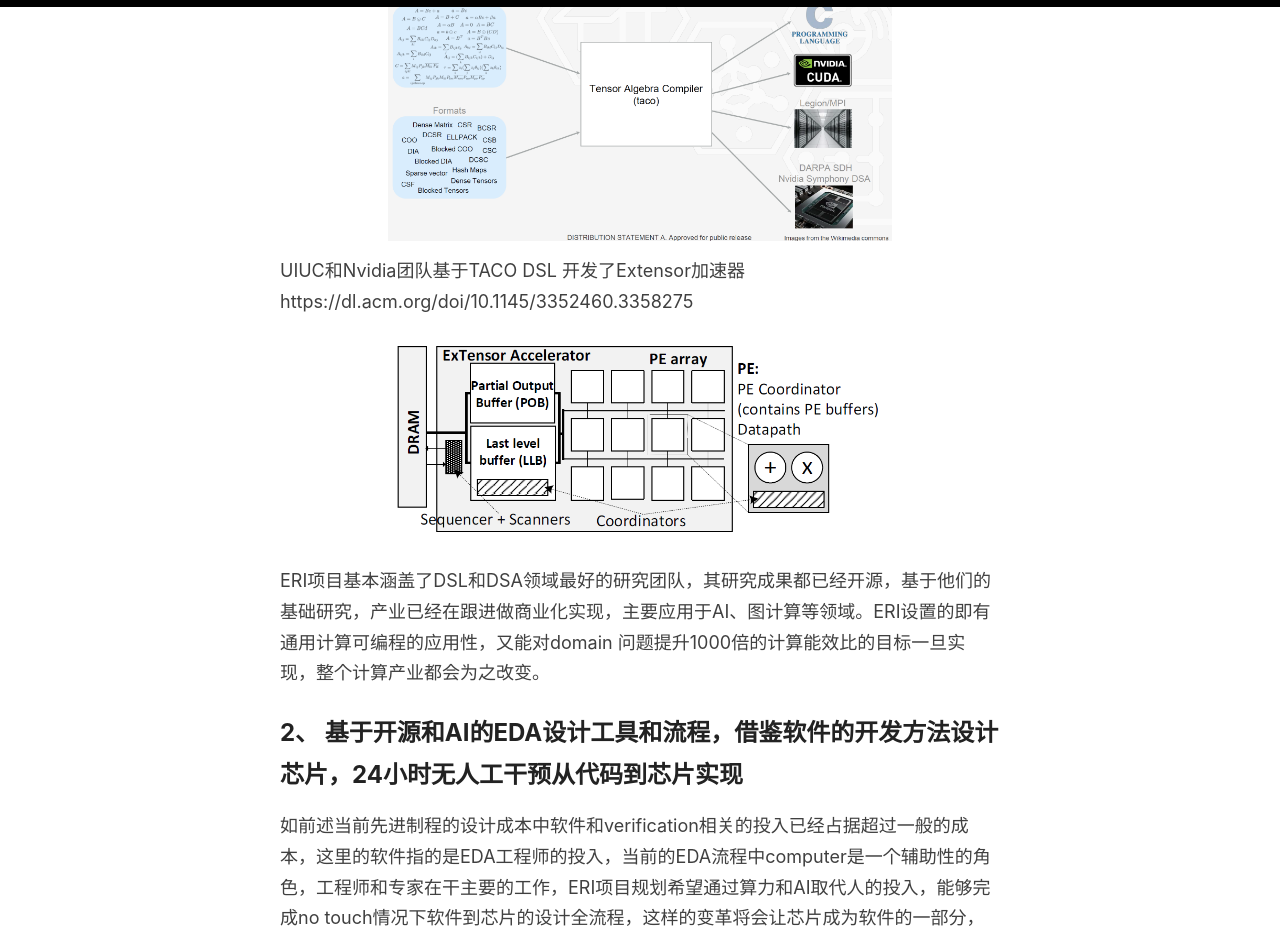
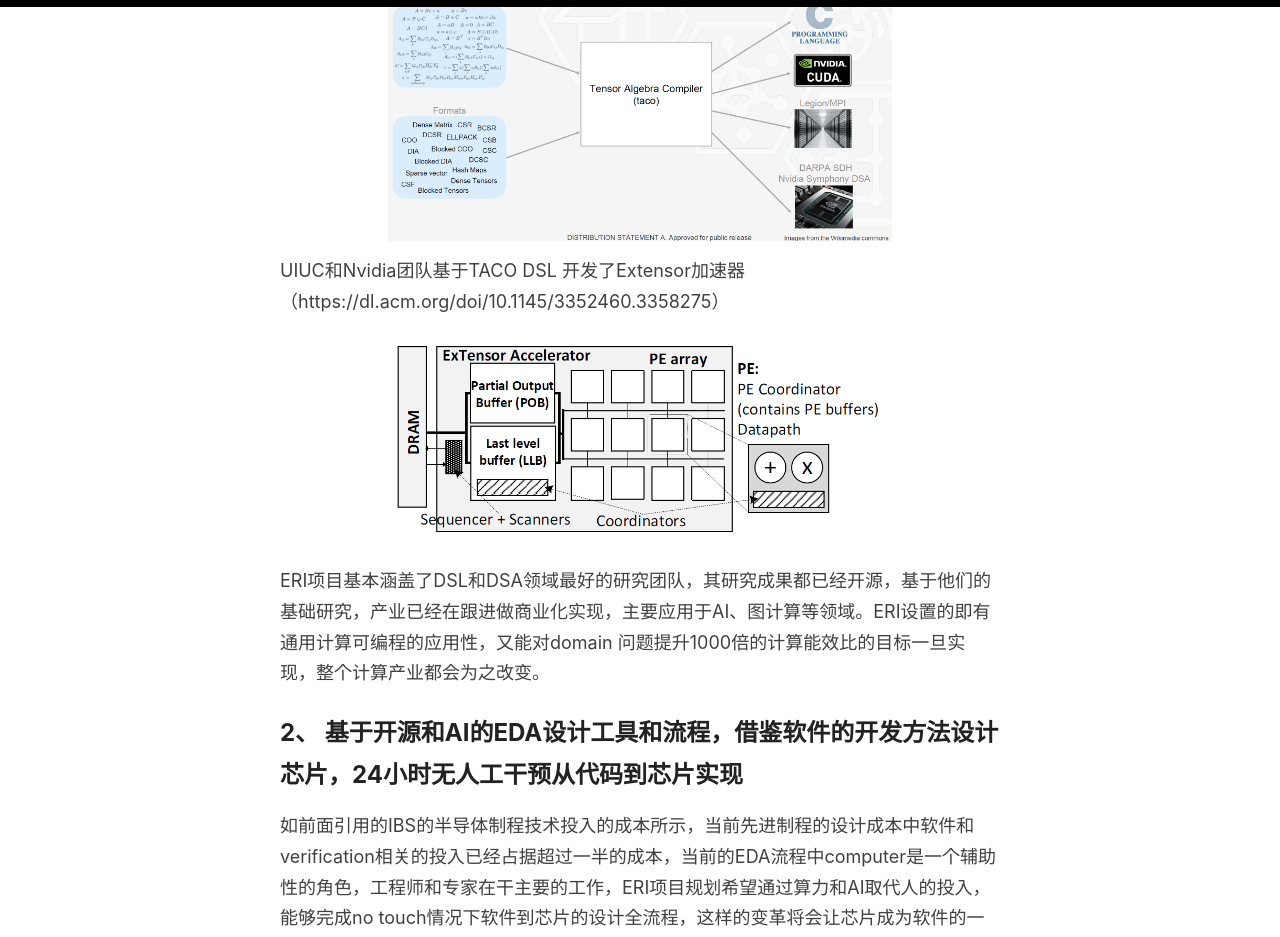
Before and after one commit to sbagga/mistyminds, a Jekyll site: the page built from _posts/2020-6-28-从ERI看半导体产业下一个10年的发展趋势.md, in a window 1280 px wide and 1400 px high, scrolled down 9122 px. Shown: the top 937 px of the window. Built offline with Jekyll 4.4.1, drawn with Linux system fonts in a browser that asks for light colours; some of the changed text lies outside the part shown.

Commit message:
Update 2020-6-28-从ERI看半导体产业下一个10年的发展趋势.md

```diff
--- a/_posts/2020-6-28-从ERI看半导体产业下一个10年的发展趋势.md
+++ b/_posts/2020-6-28-从ERI看半导体产业下一个10年的发展趋势.md
@@ -95,8 +95,7 @@ SDH另外一个项目是MIT的Saman Amarasinghe教授领导的tensor algebra pro
 
 ![TACO Compiler ](../images/taco.png)
 
-UIUC和Nvidia团队基于TACO DSL 开发了Extensor加速器
-https://dl.acm.org/doi/10.1145/3352460.3358275
+UIUC和Nvidia团队基于TACO DSL 开发了Extensor加速器（https://dl.acm.org/doi/10.1145/3352460.3358275）
 
 ![extensor Overview](../images/extensor.png)
 
@@ -104,7 +103,7 @@ ERI项目基本涵盖了DSL和DSA领域最好的研究团队，其研究成果
 
 ## 2、	基于开源和AI的EDA设计工具和流程，借鉴软件的开发方法设计芯片，24小时无人工干预从代码到芯片实现
 
-如前述当前先进制程的设计成本中软件和verification相关的投入已经占据超过一般的成本，这里的软件指的是EDA工程师的投入，当前的EDA流程中computer是一个辅助性的角色，工程师和专家在干主要的工作，ERI项目规划希望通过算力和AI取代人的投入，能够完成no touch情况下软件到芯片的设计全流程，这样的变革将会让芯片成为软件的一部分，任何系统软件公司都可以是一个芯片公司。项目目标是2022年达到24小时无人化的自动化从RTL代码到芯片、芯片封装和PCB板的自动化设计，而且在PPA（Performance Power and Area）上可以和商用EDA一样好。
+如前面引用的IBS的半导体制程技术投入的成本所示，当前先进制程的设计成本中软件和verification相关的投入已经占据超过一半的成本，当前的EDA流程中computer是一个辅助性的角色，工程师和专家在干主要的工作，ERI项目规划希望通过算力和AI取代人的投入，能够完成no touch情况下软件到芯片的设计全流程，这样的变革将会让芯片成为软件的一部分，任何系统软件公司都可以是一个芯片公司。项目目标是2022年达到24小时无人化的自动化从RTL代码到芯片、芯片封装和PCB板的自动化设计，而且在PPA（Performance Power and Area）上可以和商用EDA一样好。
 
 ![IDEA Overview](../images/IDEA.png)
 
@@ -154,7 +153,7 @@ CRAFT是投资比较早的项目，主要的成果是 UC Berkeley Aspire和ADEPT
 
 ## 3、建立chiplet产业联盟，实现低成本小规模芯片的快速创新，通过使用3D堆叠和新型半导体材料实现落后工艺对先进工艺的反超
 
-ERI项目的核心目标是在先进制程变得越来越昂贵的情况下，探索可以使用其他技术手段大大降低芯片设计和制造成本提升性能。前面的DSA技术、开源EDA技术，开源IP，都为这一目的服务。在SoC设计中IP的重用是非常重要的降低设计成本，提升设计质量的方法，SoC产业已经建立了一个庞大的IP生态。但是传统的IP模式，只实现了设计阶段的IP重用，即使对已经被集成和生产过的很成熟的IP，SoC设计公司对每一个新的芯片仍然需要做重复性集成和验证工作，在芯片生产的时候，也需要支付相应制程的NRE成本。
+ERI项目的核心目标是在先进制程变得越来越昂贵的情况下，探索可以使用其他技术手段大大降低芯片设计和制造成本提升性能。前面的DSA技术、开源EDA技术，开源IP，都为这一目的服务。在SoC设计中IP的重用是非常重要的降低设计成本，提升设计质量的方法，SoC产业已经建立了一个庞大的IP生态。但是传统的IP模式，只实现了设计阶段的IP重用，即使对已经被集成和生产过的很成熟的IP，SoC设计公司每一个新芯片仍然需要做重复性集成和验证工作，在芯片生产的时候，也需要支付相应制程的NRE成本。
 
 Common Heterogeneous Integration and IP Reuse Strategies (CHIPS) 项目旨在构建一个更彻底和经济的IP重用机制。如下图所示（https://www.intrinsix.com/blog/the-impending-hsoc-revolution-potential-solutions-to-the-asic-cost-barrier），基于chiplet实现的IP重用可以节省设计验证和流片的成本，以chiplet方式设计芯片，就相当于设计一个基于PCB的硬件板卡，大量的货架性的元器件都可以买来集成，用户只需要关注系统功能的达成，设计的成本和质量保证工作都分摊给了元器件厂家，除了chiplet集成的密度更高，两者的经济学原理是完全一样的。
 
@@ -202,7 +201,7 @@ chiplet技术将会在数据中心领域、高性能无线基站、移动SoC这
 
 主要承接方是MIT的Max Shulaker教授。3D IC已经出现在高端的AI和移动SoC芯片中，HBM内存就是通过3D堆叠方式提供低延时大带宽的内存访问，制约3D IC进一步发展的主要因素是硅工艺的集成温度在1000摄氏度以上，堆叠层数过多的时候热效应会影响已经堆叠好的层。
 
-所以提高3DSoC集成层数的关键是降低材料的集成温度，为此这个项目使用RRAM（Resistive RAM）和CNTFED（carbon nanotube field-effect transistor）。最终实现的3DSoC包括4层，两层CNTFED实现的计算层，一层CNTFED实现的SRAM存，一层RRAM实现的4GB内存。
+所以提高3DSoC集成层数的关键是降低材料的集成温度，为此这个项目使用RRAM（Resistive RAM）和CNTFED（carbon nanotube field-effect transistor），这两个器件的集成温度都在200摄氏度之下，很合适做多层堆叠。最终实现的3DSoC包括4层，两层CNTFED实现的计算层，一层CNTFED实现的SRAM存，一层RRAM实现的4GB内存，这也是目前全球密度最高的RRAM和CNTFED设计。
 
 ![3DSOC Overview](../images/3dsocoverview.png)
 
```
Also changed, not shown: other parts of _posts/2020-6-28-从ERI看半导体产业下一个10年的发展趋势.md (+1 -1 lines).
